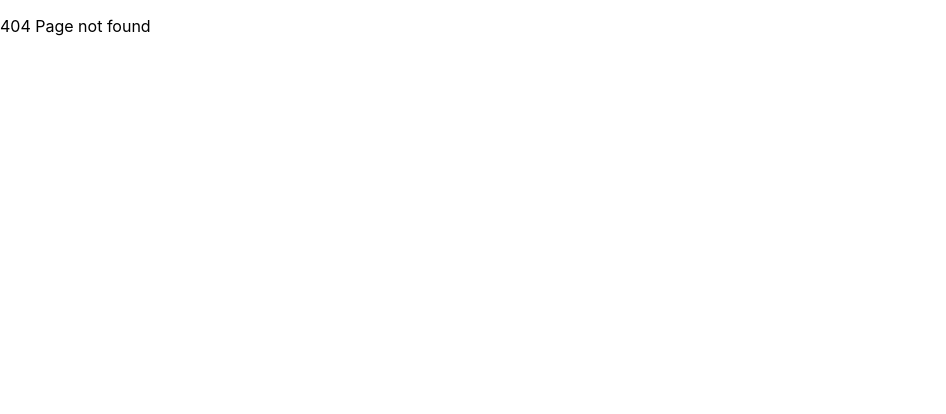
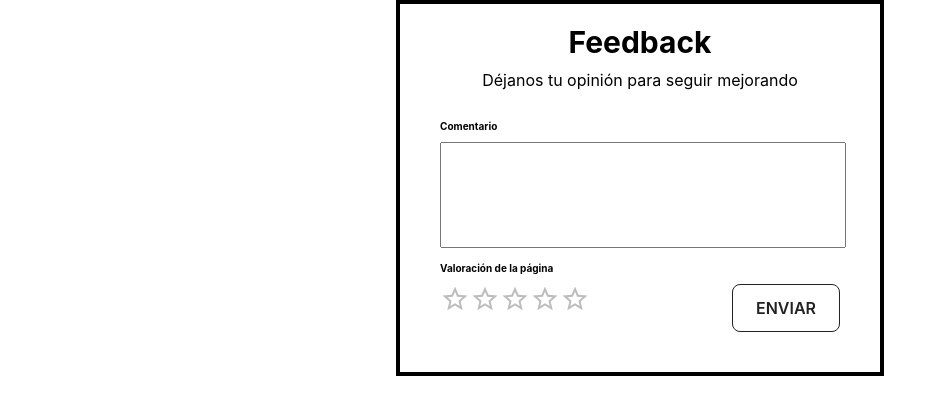
Before and after one commit to ChangKuoman/MentorMatch, a React (Create React App) app in the folder frontend/: page /feedback in a window 1280 px wide. Before the commit this address had no page. Shown: the top 414 px of the page, without its empty margins (0-946 px from the left). Built offline with nearby package versions, Linux system fonts and the light colour scheme.

Commit message:
frontend feedback page

```diff
--- a/frontend/src/App.js
+++ b/frontend/src/App.js
@@ -13,6 +13,7 @@ import UserPage from './components/UserPage';
 import Course from './components/Course';
 import Event from './components/Event';
 import Chat from './components/Chat';
+import Feedback from './components/Feedback';
 
 function App() {
   return (
@@ -26,6 +27,8 @@ function App() {
           <Route path='/courses' element={<Course/>} />
           <Route path='/reservas' element={<Event />} />
           <Route path='/chats' element={<Chat />} />
+          <Route path='/feedback' element={<Feedback/>} />
+
         </Routes >
     </div>
   );
--- a/frontend/src/App.jsx
+++ b/frontend/src/App.jsx
@@ -13,6 +13,7 @@ import UserPage from './components/UserPage';
 import Course from './components/Course';
 import Event from './components/Event';
 import Chat from './components/Chat';
+import Feedback from './components/Feedback';
 
 function App() {
   return (
@@ -26,6 +27,7 @@ function App() {
           <Route path='/courses' element={<Course/>} />
           <Route path='/reservas' element={<Event />} />
           <Route path='/chats' element={<Chat />} />
+          <Route path='/feedback' element={<Feedback/>} />
         </Routes >
     </div>
   );
--- /dev/null
+++ b/frontend/src/components/Feedback.jsx
@@ -0,0 +1,80 @@
+import React from "react";
+import { useState, useEffect } from 'react';
+import "../css/Feedback.css"
+import url from './url.js';
+import Rating from '@mui/material/Rating';
+
+const headers = {
+  'Content-Type': 'application/json',
+};
+
+const Feedback = () => {
+
+    const [comment, setComment] = useState("")
+    const [value, setValue] = useState(0)
+
+    const handleComment = (e) => {
+        setComment(e.target.value);
+    };
+
+    function enviarForm(e) {
+        e.preventDefault()
+
+        const user = JSON.parse(localStorage.getItem('user'));
+        const email = user.email;
+
+        if (value == 0) {
+            alert("Necesitas llenar la valoración para enviar el formulario.")
+        }
+        else {
+            fetch(url + "/qualification", {
+                method: 'POST',
+                headers,
+                body: JSON.stringify({
+                  'email': email,
+                  'qualification': value,
+                  'comment': comment
+                }),
+              }).then(response => response.json())
+                .then(data=> {
+                    if (data.status === 200) {
+                        alert("¡Gracias por calificarnos!")
+                        window.location.href = "/home"
+                    }
+                })
+                .catch(error => {
+                });
+        }
+    }
+
+    return (
+        <div>
+                <div className="contenedor">
+                    <div className="contenedor-chico">
+                    <div className="titulo-feedback">Feedback</div>
+                    <div>Déjanos tu opinión para seguir mejorando</div>
+                    <form>
+                        <div className="mini-text">Comentario</div>
+
+                        <div>
+                            <textarea onChange={handleComment} className="input-texto" />
+                        </div>
+
+                        <div className="mini-text">Valoración de la página</div>
+                        <Rating
+                            value={value}
+                            size="large"
+                            onChange={(event, newValue) => {
+                                setValue(newValue);
+                            }}
+                        />
+                        <button className="boton-feedback" onClick={(e) => enviarForm(e)}>ENVIAR</button>
+                    </form>
+                    </div>
+
+                </div>
+        </div>
+    )
+}
+
+export default Feedback;
--- /dev/null
+++ b/frontend/src/css/Feedback.css
@@ -0,0 +1,78 @@
+
+
+.contenedor {
+    display: flex;
+    flex-direction: column;
+    align-items: center;
+}
+
+.contenedor-chico {
+    padding: 20px;
+    border: solid 4px black;
+
+    display: flex;
+    flex-direction: column;
+    align-items: center;
+
+}
+
+.titulo-feedback {
+    font-weight: bold;
+    font-size: 30px;
+}
+
+.mini-text {
+    font-weight: bold;
+    font-size: 10px;
+}
+
+.input-texto {
+    width: 400px;
+    height: 100px;
+    resize: none;
+}
+
+.boton-feedback {
+float: right;
+
+  background-color: #FFFFFF;
+  border: 1px solid #222222;
+  border-radius: 8px;
+  box-sizing: border-box;
+  color: #222222;
+  cursor: pointer;
+  display: inline-block;
+  font-family: Circular,-apple-system,BlinkMacSystemFont,Roboto,"Helvetica Neue",sans-serif;
+  font-size: 16px;
+  font-weight: 600;
+  line-height: 20px;
+  margin: 0;
+  outline: none;
+  padding: 13px 23px;
+  position: relative;
+  text-align: center;
+  text-decoration: none;
+  touch-action: manipulation;
+  transition: box-shadow .2s,-ms-transform .1s,-webkit-transform .1s,transform .1s;
+  user-select: none;
+  -webkit-user-select: none;
+  width: auto;
+}
+
+.boton-feedback:focus-visible {
+  box-shadow: #222222 0 0 0 2px, rgba(255, 255, 255, 0.8) 0 0 0 4px;
+  transition: box-shadow .2s;
+}
+
+.boton-feedback:active {
+  background-color: #F7F7F7;
+  border-color: #000000;
+  transform: scale(.96);
+}
+
+.boton-feedback:disabled {
+  border-color: #DDDDDD;
+  color: #DDDDDD;
+  cursor: not-allowed;
+  opacity: 1;
+}
```
